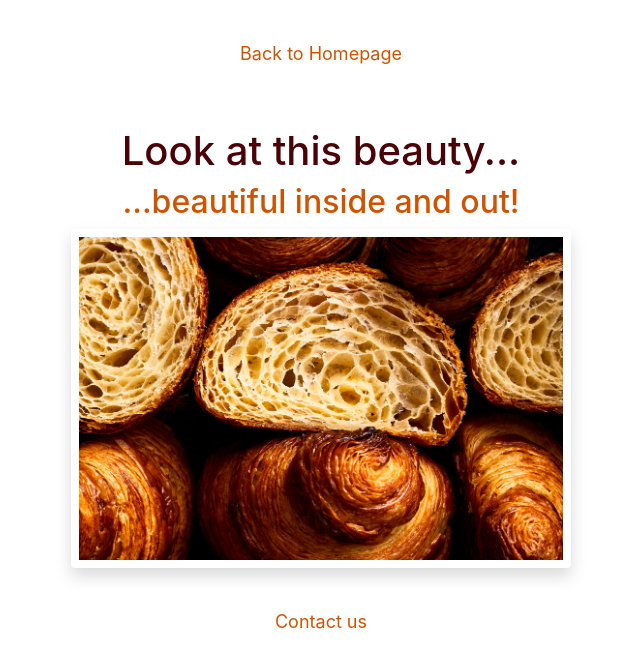
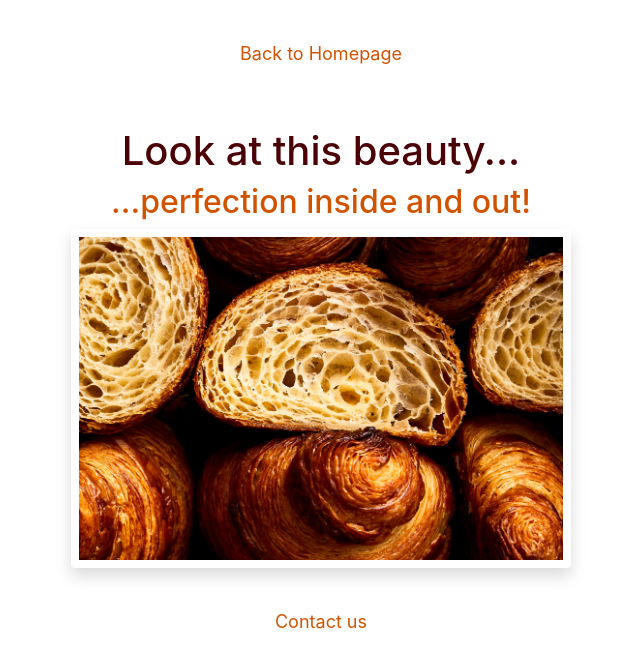
Before and after one commit to villa151/Croissant, a plain HTML site: page photo.html in a window 1280 px wide. Shown: the whole page, without its empty margins (319-959 px from the left). Drawn offline with nearby package versions, Linux system fonts and the light colour scheme.

Commit message:
wording
change repeated word

```diff
--- a/photo.html
+++ b/photo.html
@@ -18,7 +18,7 @@
       >Back to Homepage</a
     >
     <h1>Look at this beauty...</h1>
-    <h2>...beautiful inside and out!</h2>
+    <h2>...perfection inside and out!</h2>
     <img
       src="/media/classic-croissants.jpeg"
       class="img-fluid p-2 shadow rounded mx-auto d-block"
```
